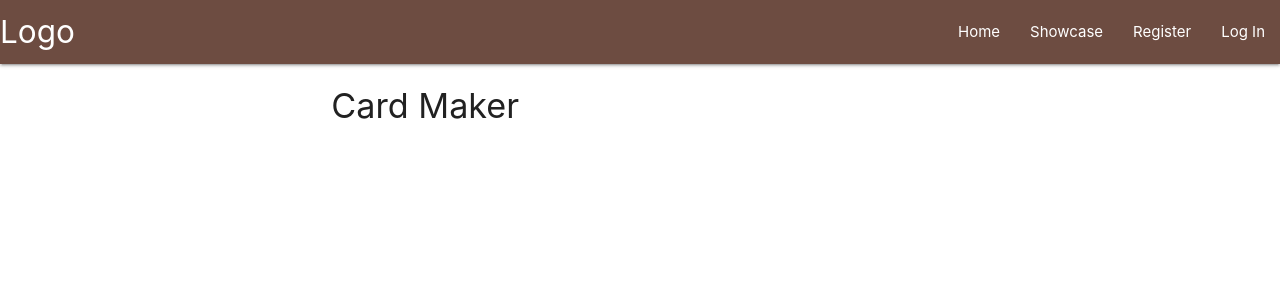
After one commit to Code-Institute-Submissions/SpudStar-milestone-three-project_OctResub, a Flask app: page /card_maker in a window 1280 px wide. The commit adds this page. Shown: the top 300 px of the page. Run offline with Flask 2, Linux system fonts and the light colour scheme; some libraries are stand-ins or nearby versions.

Commit message:
Rerouted the main landing page and showcase page, added the card maker page

```diff
--- a/app.py
+++ b/app.py
@@ -18,6 +18,11 @@ mongo = PyMongo(app)
 
 
 @app.route("/")
+@app.route("/home")
+def home():
+    return render_template("index.html")
+
+
 @app.route("/all_trumps_showcase")
 def all_trumps_showcase():
     cards = mongo.db.trump_card_stats.find()
@@ -83,6 +88,11 @@ def logout():
     return redirect(url_for("all_trumps_showcase"))
 
 
+@app.route("/card_maker")
+def card_maker():
+    return render_template("card_maker.html")
+
+
 if __name__ == "__main__":
     app.run(host=os.environ.get("IP"),
             port=int(os.environ.get("PORT")),
--- a/templates/base.html
+++ b/templates/base.html
@@ -17,14 +17,14 @@
         <li><a href="{{ url_for('logout') }}">Log Out</a></li>
         <li class="divider"></li>
         <li><a href="{{ url_for('profile', username=session['user']) }}">View Profile</a></li>
-        <li><a href="#">Make a Card</a></li>
+        <li><a href="{{ url_for('card_maker') }}">Make a Card</a></li>
     </ul>
     <nav>
         <div class="nav-wrapper brown darken-1">
-        <a href="{{ url_for('all_trumps_showcase') }}" class="brand-logo">Logo</a>
+        <a href="{{ url_for('home') }}" class="brand-logo">Logo</a>
         <ul class="right hide-on-med-and-down">
-            <li><a href="{{ url_for('all_trumps_showcase') }}">Home</a></li>
-            <li><a href="#">Showcase</a></li>
+            <li><a href="{{ url_for('home') }}">Home</a></li>
+            <li><a href="{{ url_for('all_trumps_showcase') }}">Showcase</a></li>
             {% if not session.user %}
             <li><a href="{{ url_for('register') }}">Register</a></li>
             <li><a href="{{ url_for('login') }}">Log In</a></li>
--- /dev/null
+++ b/templates/card_maker.html
@@ -0,0 +1,8 @@
+{% extends "base.html" %}
+{% block content %}
+    <div class="row">
+        <div class="title_holder col m6 offset-m3">
+            <h4>Card Maker</h4>
+        </div>
+    </div>
+{% endblock %}
```
Also changed, not shown: templates/index.html (added, +8 -0 lines).
